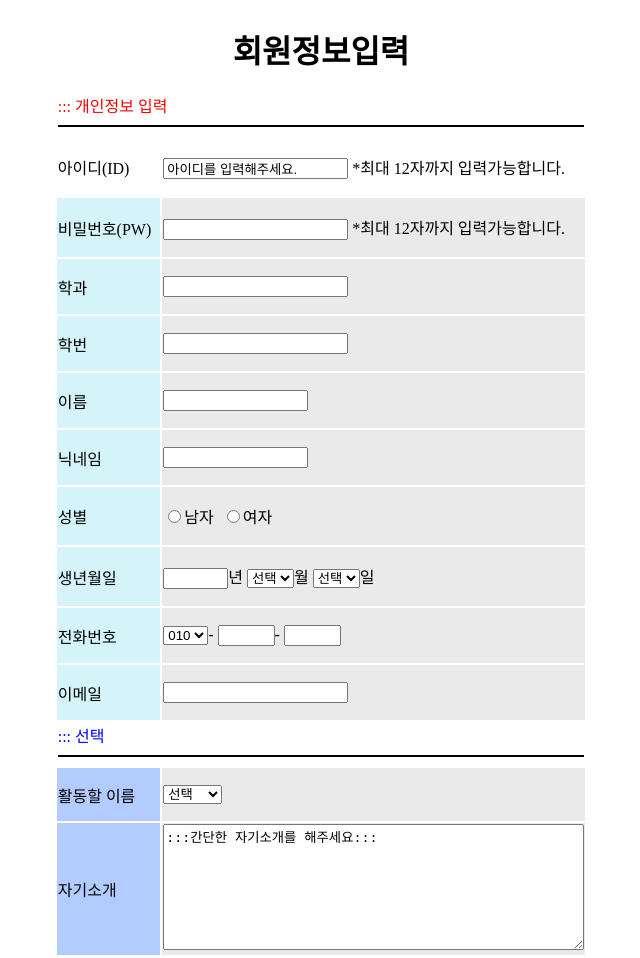
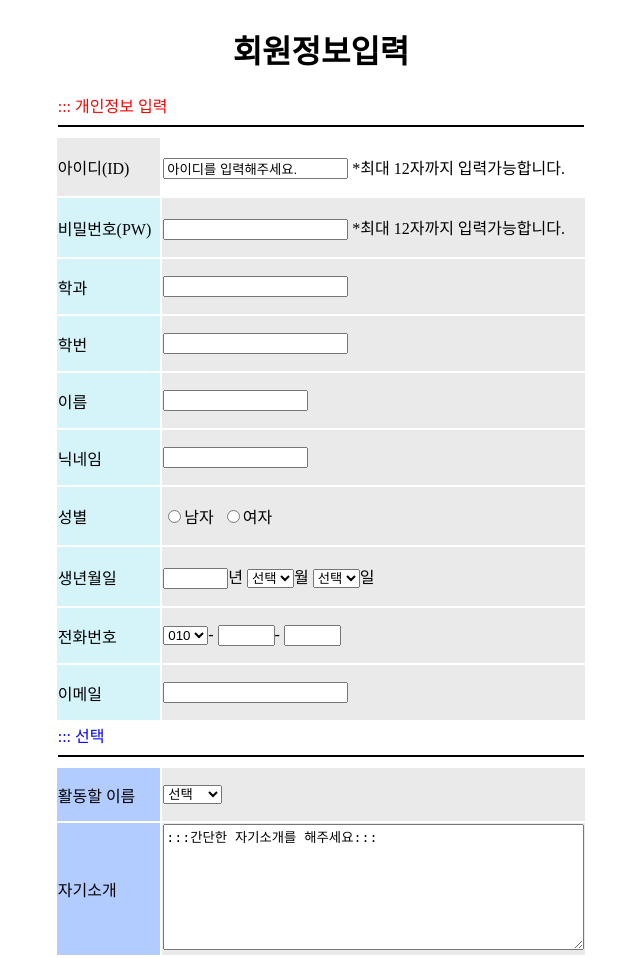
Before and after one commit to te06049/StudyWITH, a plain HTML site: page index.html in a window 1280 px wide. Shown: the top 958 px of the page, without its empty margins (319-959 px from the left). Drawn offline with Linux system fonts and the light colour scheme.

Commit message:
Update index.html

```diff
--- a/index.html
+++ b/index.html
@@ -20,7 +20,7 @@
 </tr>
 
 <tr>
-<td bgcolor=""> 아이디(ID)&nbsp;&nbsp;</td>
+<td bgcolor="#EAEAEA"> 아이디(ID)&nbsp;&nbsp;</td>
 <td bgcolor=""><p><input type="textbox" name="textbox1" value="아이디를 입력해주세요." maxlength="12" size="20"> *최대 12자까지 입력가능합니다.</td>
 </tr>
 
```
